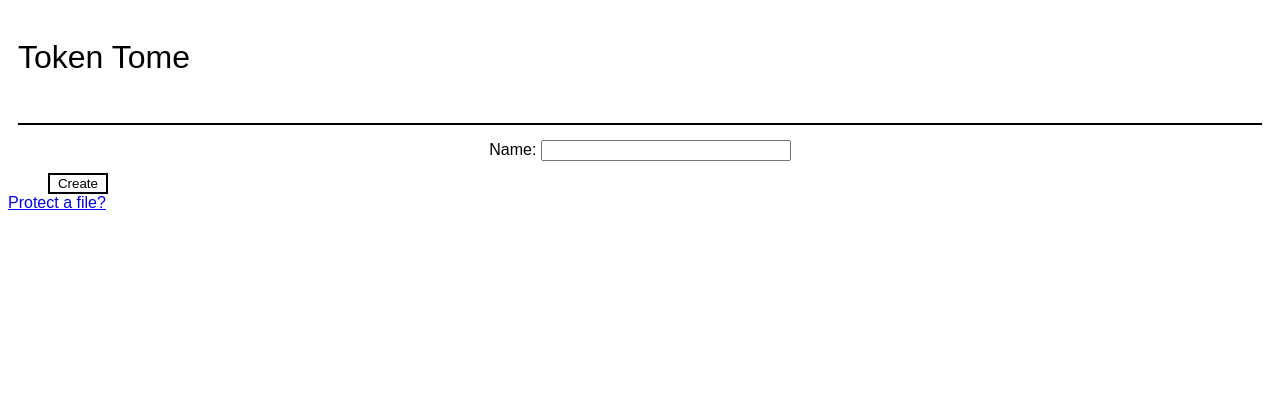
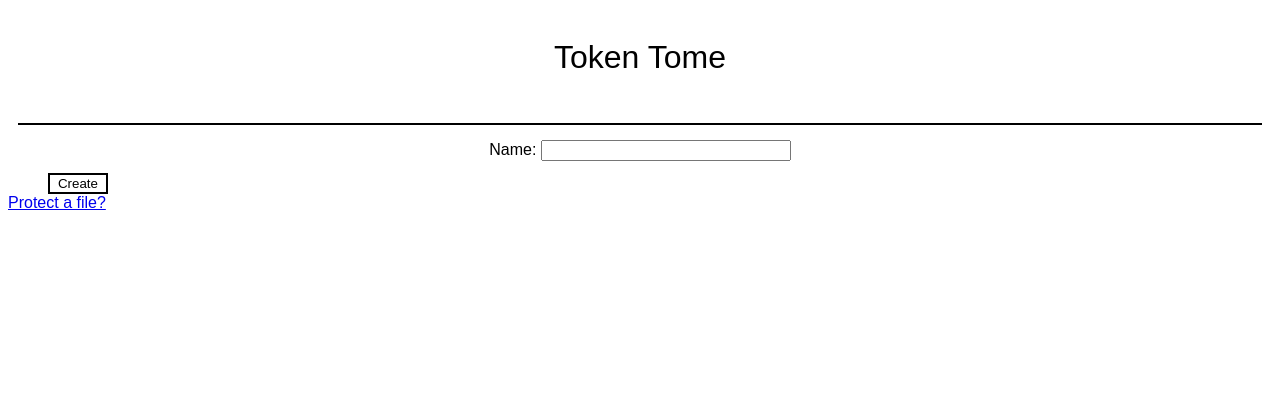
Before and after one commit to daisyoira/Token-Tome, a Django app: page /create-student in a window 1280 px wide. Shown: the top 420 px of the page. Run offline with Django 5.2, Linux system fonts and the light colour scheme; parts of the project's set-up code (start-up, migrations or seed data) failed here and were passed over.

Commit message:
updated index.css to align page header to the center

```diff
--- a/token_tome/static/token_tome/css/index.css
+++ b/token_tome/static/token_tome/css/index.css
@@ -20,10 +20,7 @@ body{
     position: relative;
     top: 0%;
     padding-bottom: 2%;
-
-    /*display: grid;
-    grid-template-columns: 2fr 2fr;*/
-
+    text-align: center;
     border-bottom: 0.15em solid black;
     margin: 10px;
 }
```
